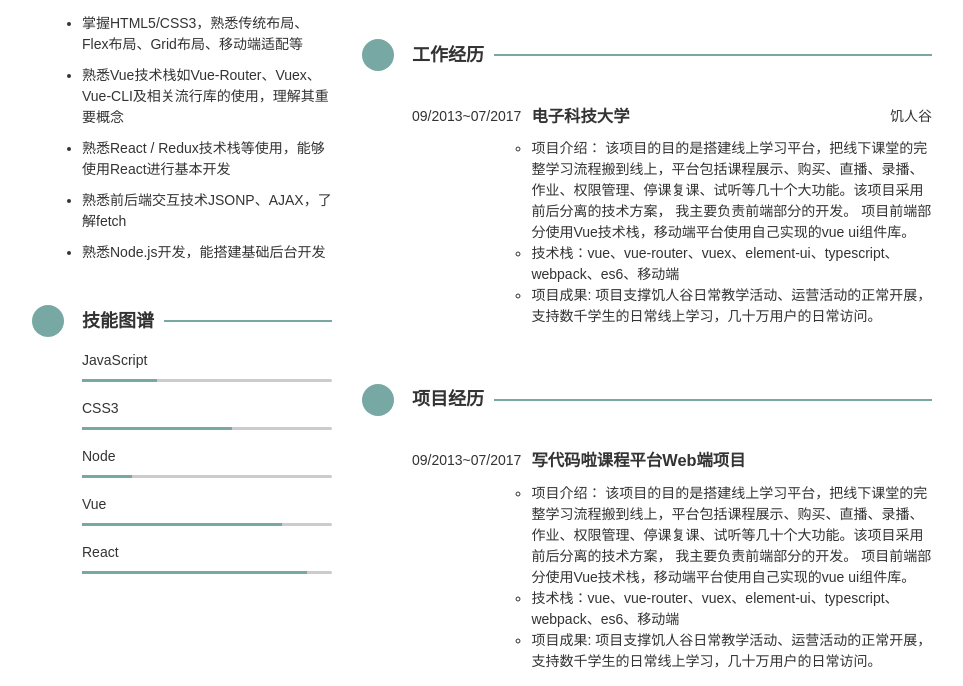
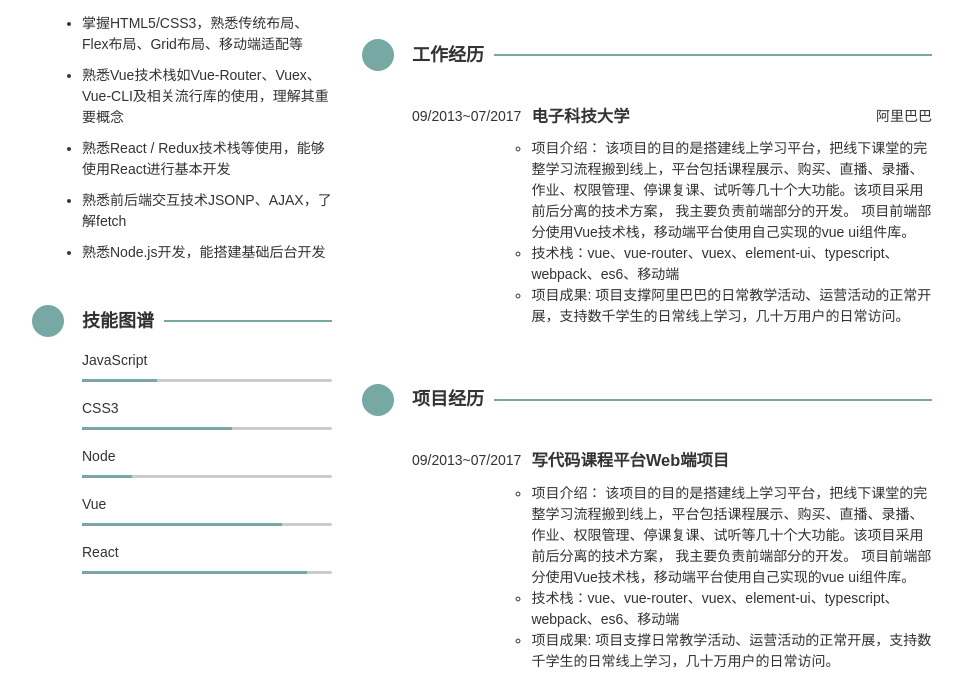
Before and after one commit to jiangjueze/grid-for-personal-introduction, a plain HTML site: page index.html in a window 1280 px wide. Shown: the part 427-1113 px from the top of the page, without its empty margins (158-1121 px from the left). Drawn offline with Linux system fonts and the light colour scheme; a small style sheet from the web is missing.

Commit message:
Update index.html

```diff
--- a/index.html
+++ b/index.html
@@ -80,7 +80,7 @@
                     <li>
                         <span class="timeline">09/2013~07/2017</span>
                         <h3>电子科技大学</h3>
-                        <span class="subtitle">饥人谷</span>
+                        <span class="subtitle">阿里巴巴</span>
                         <ul class="content">
                             <li>项目介绍： 该项目的目的是搭建线上学习平台，把线下课堂的完整学习流程搬到线上，平台包括课程展示、购买、直播、录播、
                                 作业、权限管理、停课复课、试听等几十个大功能。该项目采用前后分离的技术方案， 我主要负责前端部分的开发。
@@ -90,7 +90,7 @@
                                 技术栈：vue、vue-router、vuex、element-ui、typescript、webpack、es6、移动端
                             </li>
                             <li>
-                                项目成果: 项目支撑饥人谷日常教学活动、运营活动的正常开展，支持数千学生的日常线上学习，几十万用户的日常访问。
+                                项目成果: 项目支撑阿里巴巴的日常教学活动、运营活动的正常开展，支持数千学生的日常线上学习，几十万用户的日常访问。
                             </li>
                         </ul>
                     </li>
@@ -102,7 +102,7 @@
                 <ul class="detail">
                     <li>
                         <span class="timeline">09/2013~07/2017</span>
-                        <h3>写代码啦课程平台Web端项目</h3>
+                        <h3>写代码课程平台Web端项目</h3>
                         <ul class="content">
                             <li>项目介绍： 该项目的目的是搭建线上学习平台，把线下课堂的完整学习流程搬到线上，平台包括课程展示、购买、直播、录播、
                                 作业、权限管理、停课复课、试听等几十个大功能。该项目采用前后分离的技术方案， 我主要负责前端部分的开发。
@@ -112,7 +112,7 @@
                                 技术栈：vue、vue-router、vuex、element-ui、typescript、webpack、es6、移动端
                             </li>
                             <li>
-                                项目成果: 项目支撑饥人谷日常教学活动、运营活动的正常开展，支持数千学生的日常线上学习，几十万用户的日常访问。
+                                项目成果: 项目支撑日常教学活动、运营活动的正常开展，支持数千学生的日常线上学习，几十万用户的日常访问。
                             </li>
                         </ul>
                     </li>
```
